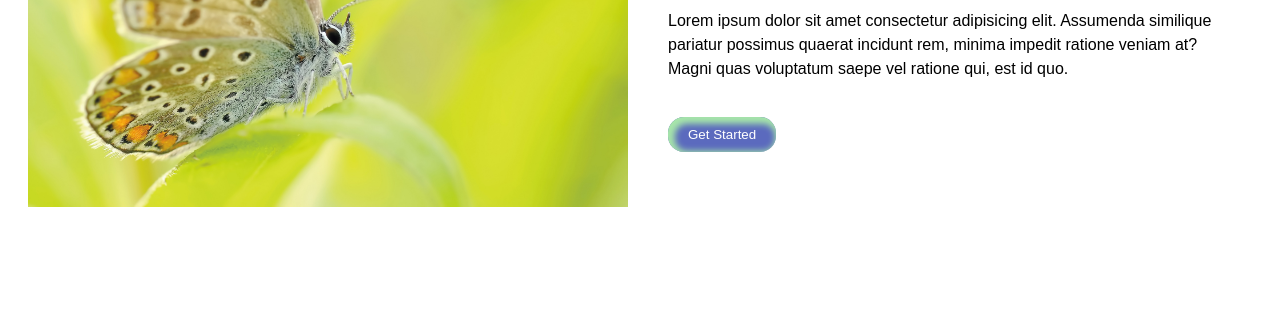
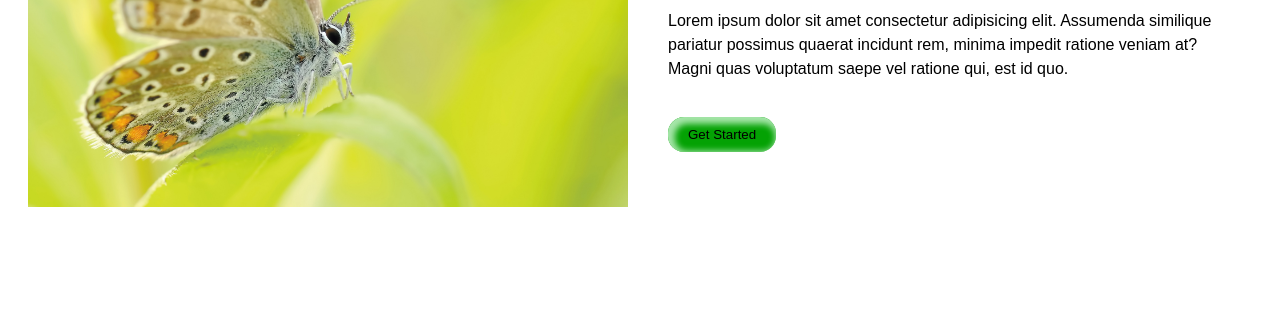
Before and after one commit to SumiAkter2/Html-Project, a plain HTML site: page index.html in a window 1280 px wide. In both pictures the pointer is over the button "Get Started". Shown: the part 349-667 px from the top of the page. Drawn offline with Linux system fonts and the light colour scheme.

Commit message:
added btn hover

```diff
--- a/index.css
+++ b/index.css
@@ -46,6 +46,10 @@
     cursor: pointer;
     border-radius: 16px;
     box-shadow: 3px 3px 6px 4px #a7e6aa inset;
+}
+button:hover{
+    color: black;
+    background: rgb(4, 162, 4);
 }
 .Button {
     margin-left: 0;
```
